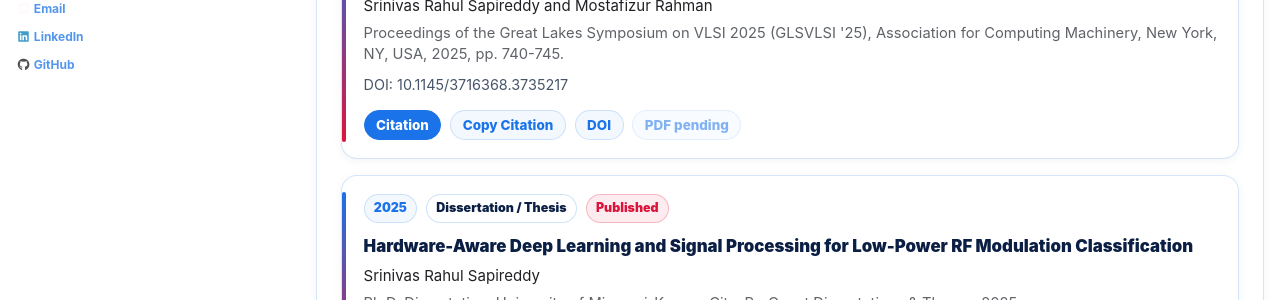
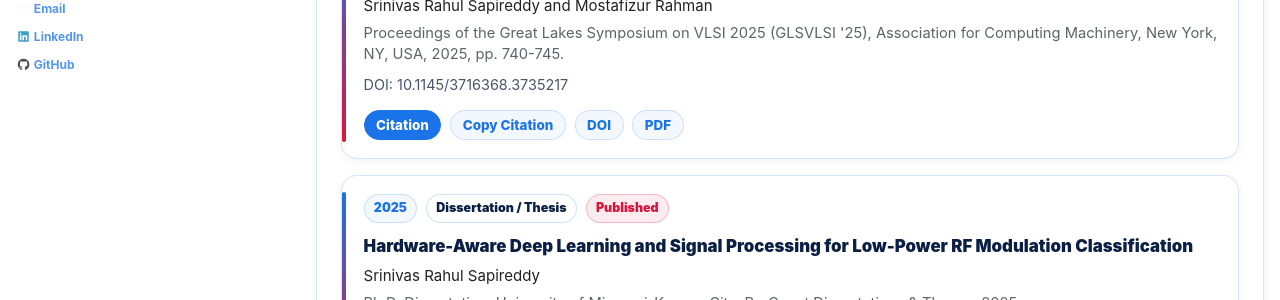
Before and after one commit to srsapireddy/srsapireddy.github.io, a Jekyll site: the page built from _pages/publications.md, in a window 1280 px wide and 900 px high, scrolled down 3101 px. Shown: the part 143-443 px from the top of the window. Built offline with Jekyll 4.4.1, drawn with Linux system fonts in a browser that asks for light colours; cached includes are drawn as plain includes; nearby versions of some CDN libraries.

Commit message:
Update publications.md

```diff
--- a/_pages/publications.md
+++ b/_pages/publications.md
@@ -1062,7 +1062,7 @@
           <button class="pub-button primary" onclick="toggleCitation('cite-2025-glsvlsi')">Citation</button>
           <button class="pub-button" onclick="copyCitation('cite-2025-glsvlsi')">Copy Citation</button>
           <a class="pub-link" href="https://doi.org/10.1145/3716368.3735217" target="_blank" rel="noopener">DOI</a>
-          <a class="pub-link disabled" href="#" onclick="return false;">PDF pending</a>
+          <a class="pub-link" href="https://srsapireddy.github.io/publications/C2.pdf" target="_blank" rel="noopener">PDF</a>
         </div>
 
         <div id="cite-2025-glsvlsi" class="citation-box">S. R. Sapireddy and M. Rahman, "On the Effectiveness of Piecewise Activation Approximations for Long-Term Short-Memory Networks," in Proceedings of the Great Lakes Symposium on VLSI 2025 (GLSVLSI '25), Association for Computing Machinery, New York, NY, USA, 2025, pp. 740-745, doi: 10.1145/3716368.3735217.</div>
```
